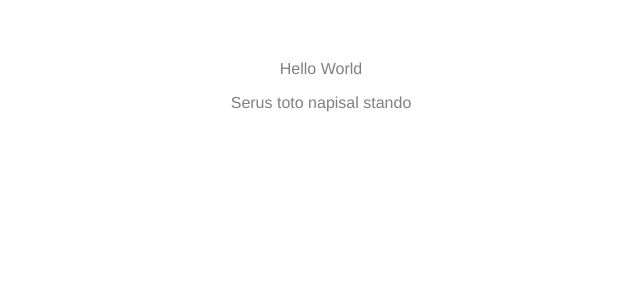
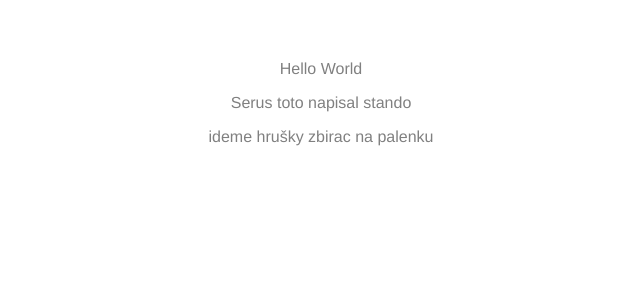
Before and after one commit to FilipFedorisin/Vue-Form-Validation, a Vue app: page / in a window 1280 px wide. Shown: the top 300 px of the page, without its empty margins (319-959 px from the left). Built offline with nearby package versions, Linux system fonts and the light colour scheme.

Commit message:
update-2

```diff
--- a/src/components/RegisterForm.vue
+++ b/src/components/RegisterForm.vue
@@ -2,6 +2,7 @@
   <div class="RegisterForm">
     <p>Hello World</p>
     <p>Serus toto napisal stando</p>
+    <p>ideme hrušky zbirac na palenku</p>
   </div>
 </template>
 
```
